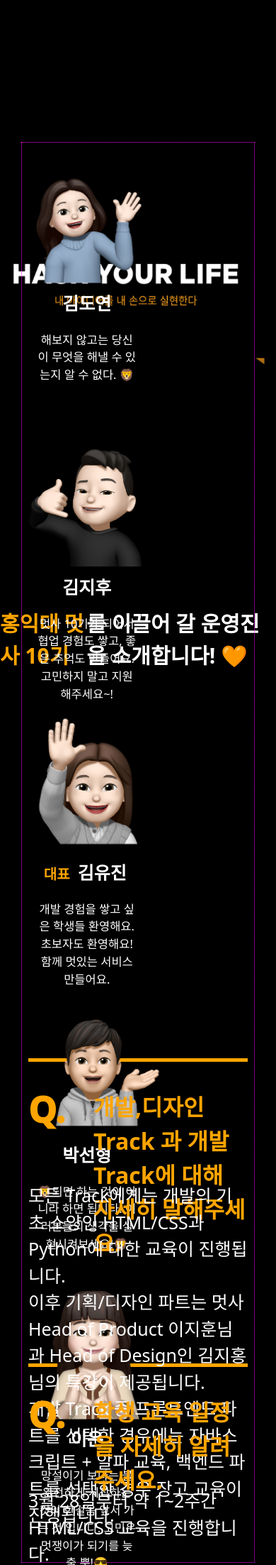
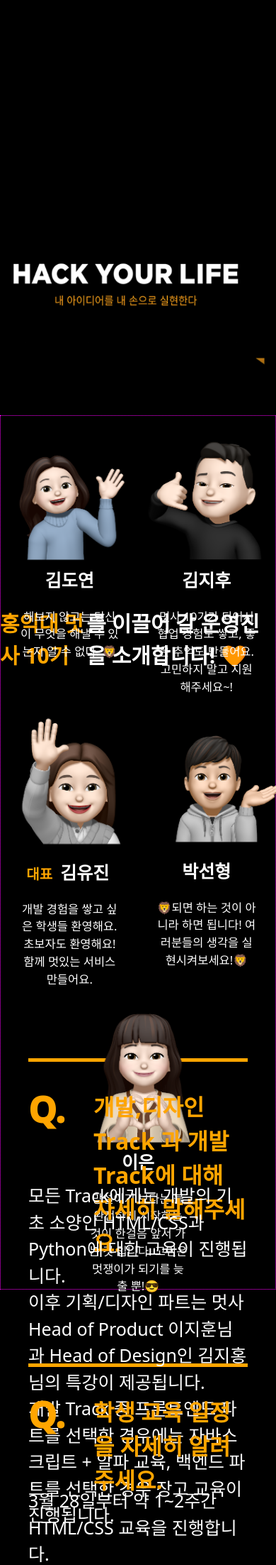
Before and after one commit to eugene028/hongiklikelion2022, a Django app: page /QA/ in a window 390 px wide; the page is wider, and only the part inside the window is pictured. Shown: the part 185-2390 px from the top of that part at 71% size. Run offline with Django 3.2, Linux system fonts and the light colour scheme.

Commit message:
finish
모바일 css, 메인 css 모두 완료

```diff
--- a/mydiary/static/css/QA.css
+++ b/mydiary/static/css/QA.css
@@ -52,14 +52,17 @@
 
 /* introduce 태그 */
 
-.QA-introduce{
-    text-align: center;
-    margin : 30px;
-    display: flex;
+#people-box-moblie1{
+    text-align: center ;
+
+    display: flex  ;
     flex-direction: row;
-    justify-content: center;
-    align-items: center;
+    justify-content: center  ;
+    align-items: center  ;
+    margin : 0 auto;
 }
+
+
 
 .white-introduce{
     color:white;
@@ -81,6 +84,7 @@
     display: flex;
     flex-direction: row;
     margin : 0 auto;
+    align-items: center;
 }
 
 .people-box{
@@ -88,6 +92,7 @@
     font-family: "Noto Sans";
     width:380px;
     height:700px;
+    margin:30px;
 }
 
 .people-image-box{
@@ -274,6 +279,7 @@
         font-family: "Noto Sans";
         width:183.5px;
         height:400px;
+        margin:5px;
     }
 
     .people-image-box{
```
